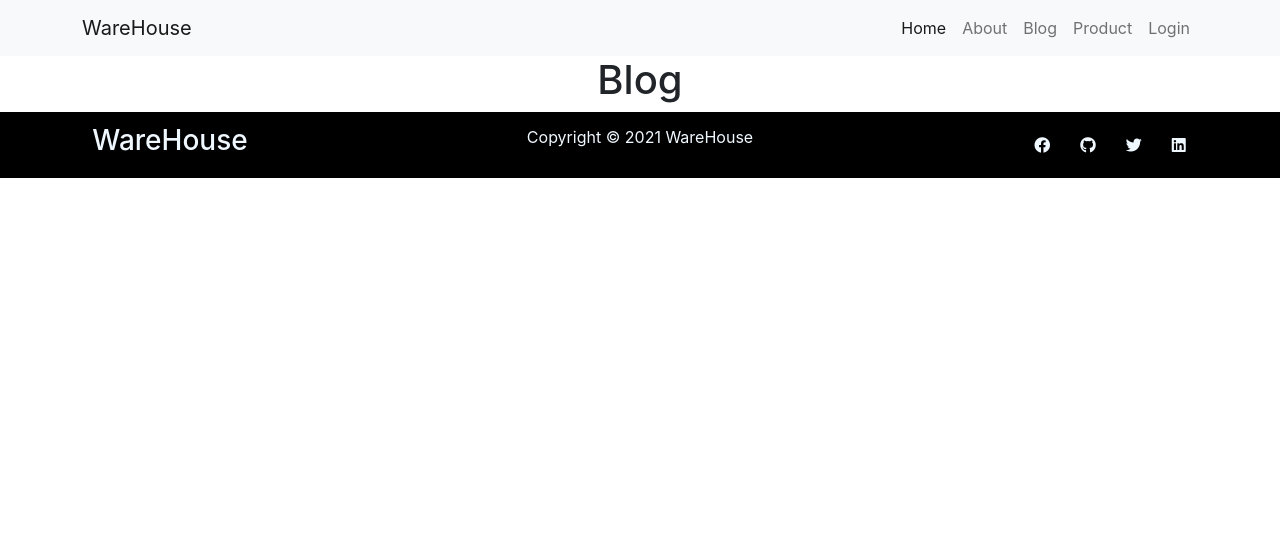
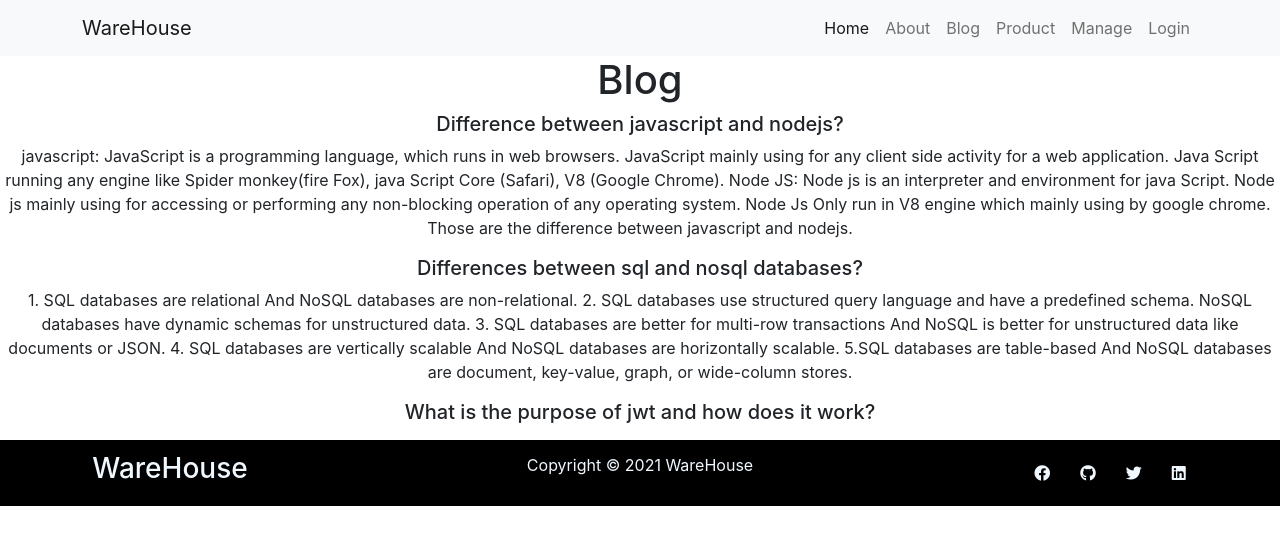
Before and after one commit to Roctim17/Electronic-WareHouse, a React (Create React App) app: page /blog in a window 1280 px wide. Shown: the top 544 px of the page. Built offline with nearby package versions, Linux system fonts and the light colour scheme; no server answers.

Commit message:
done blog

```diff
--- a/src/Component/Blog/Blog.js
+++ b/src/Component/Blog/Blog.js
@@ -4,6 +4,36 @@ const Blog = () => {
     return (
         <div>
             <h1>Blog</h1>
+            <div className="row">
+                <div className="col-md-12 col-sm-12">
+                    <div className="">
+                        <h5>Difference between javascript and nodejs?</h5>
+                        <p>
+                            javascript: JavaScript is a programming language, which runs in web browsers. JavaScript mainly using for any client side activity for a web application. Java Script running any engine like Spider monkey(fire Fox), java Script Core (Safari), V8 (Google Chrome).
+                            Node JS: Node js is an interpreter and environment for java Script. Node js mainly using for accessing or performing any non-blocking operation of any operating system. Node Js Only run in V8 engine which mainly using by google chrome.
+
+                            Those are the difference between javascript and nodejs.
+                        </p>
+                    </div>
+                    <div className="">
+                        <h5> Differences between sql and nosql databases?</h5>
+                        <p>
+                            1. SQL databases are relational And NoSQL databases are non-relational.
+                            2. SQL databases use structured query language and have a predefined schema. NoSQL databases have dynamic schemas for unstructured data.
+                            3. SQL databases are better for multi-row transactions And NoSQL is better for unstructured data like documents or JSON.
+                            4. SQL databases are vertically scalable And NoSQL databases are horizontally scalable.
+                            5.SQL databases are table-based And NoSQL databases are document, key-value, graph, or wide-column stores.
+
+                        </p>
+                    </div>
+                    <div className="">
+                        <h5>What is the purpose of jwt and how does it work?</h5>
+                        <p>
+
+                        </p>
+                    </div>
+                </div>
+            </div>
         </div>
     );
 };
--- a/src/Component/Header/Header.js
+++ b/src/Component/Header/Header.js
@@ -39,12 +39,9 @@ const Header = () => {
                             <Link className="nav-link" to="/about">About</Link>
                             <Link className="nav-link" to="/blog">Blog</Link>
                             <Link className="nav-link" to="/product">Product</Link>
-
-
-
+                            <Link className="nav-link" to="/manage">Manage</Link>
                             {user?.uid ? (
 
-                                <Link className="nav-link" to="/manage">Manage</Link>,
                                 <button onClick={handleLogOut} className='btn btn-danger'>Log Out <i className="fas fa-sign-out-alt" ></i></button>
                             ) : (<Link className="nav-link" to="/login" >Login</Link>)
 
```
